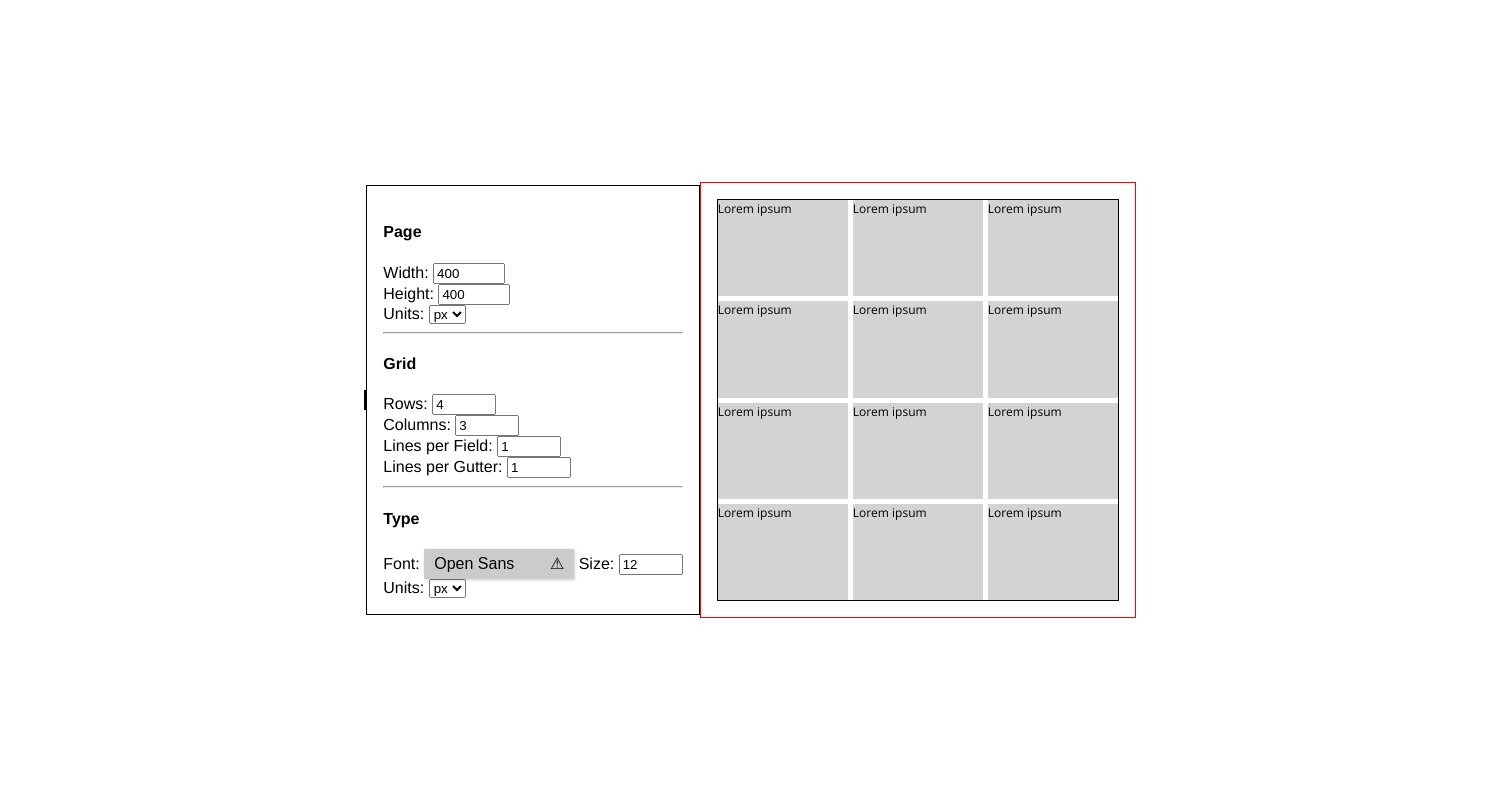
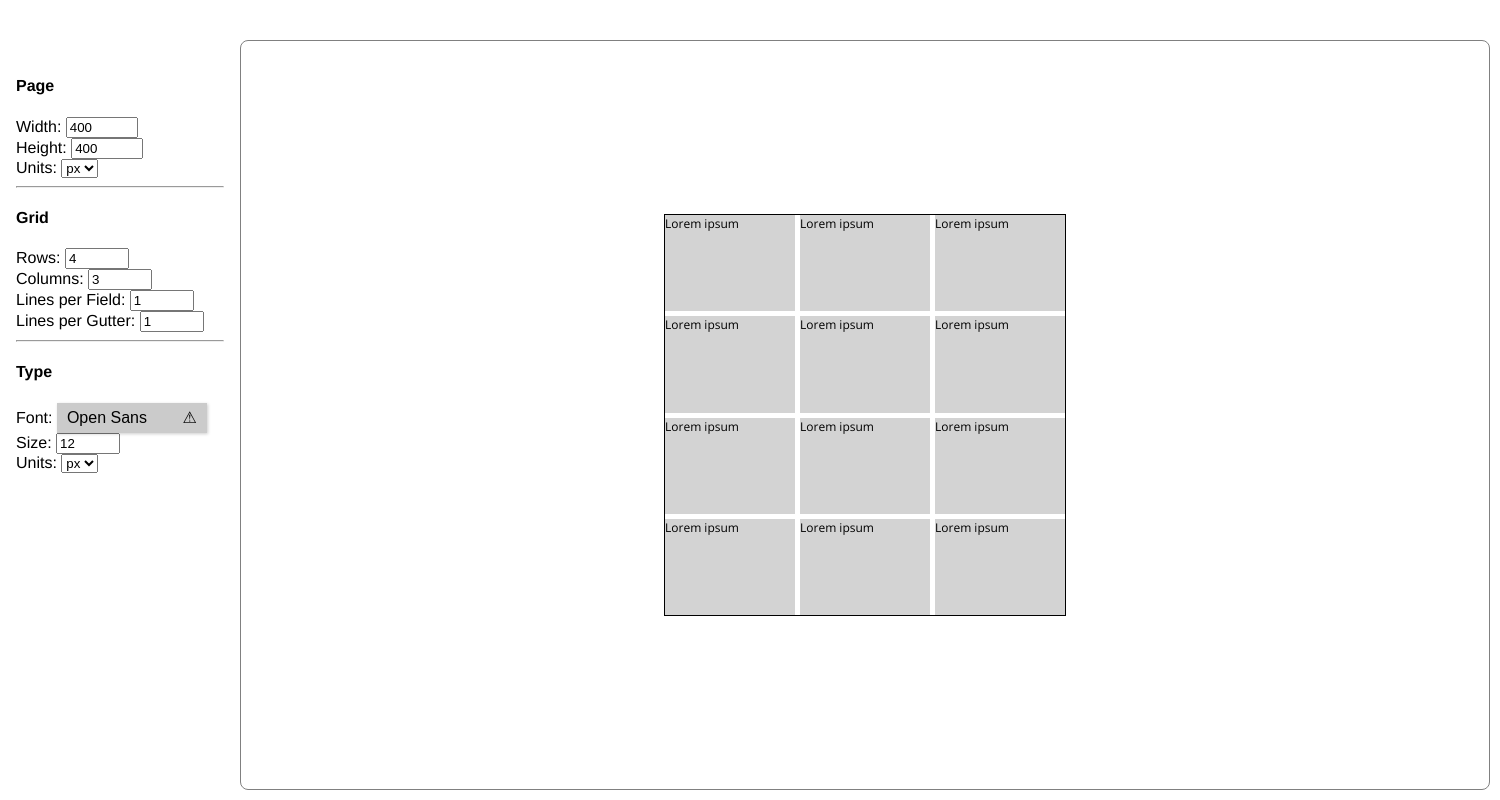
Before and after one commit to tynanpurdy/grids, an Electron app: page src/index.html in a window 1500 px wide. Drawn offline with nearby package versions, Linux system fonts and the light colour scheme; no server answers.

Commit message:
just a little makeup but not too much

```diff
--- a/src/index.css
+++ b/src/index.css
@@ -2,16 +2,28 @@ body, html {
   margin: 0;
   padding: 0;
   height: 100%;
+  box-sizing: border-box;
 }
 
 body {
-  display: flex;
+  /* padding-top: 0.5rem; */
+  display: grid;
   font-family: Helvetica, sans-serif;
-  justify-content: center;
-  align-items: center;
+  padding-right: 10px;
+  padding-bottom: 10px;
+  display: grid;
+  flex: 1;
+  height: 100vh;
+  grid-template-columns: 15rem auto;
+  grid-template-rows: 2.5rem auto;
+  grid-template-areas:
+    "header header"
+    "sidebar main";
+  /* justify-content: center;
+  align-items: center; */
 }
 
-.grid-container {
+/* .grid-container {
   display: grid;
   flex: 1;
   height: 100%;
@@ -20,25 +32,34 @@ body {
   grid-template-areas:
     "sidebar header"
     "sidebar main";
-}
+} */
 
 .header {
-  border: black solid 1px;
+  -webkit-app-region: drag;
   grid-area: header;
 }
 
 .sidebar {
+  -webkit-app-region: drag;
   padding: 1rem;
-  border: black solid 1px;
   grid-area: sidebar;
+  /* display: flex;
+  flex-direction: column;
+  gap: 1rem; */
+}
+
+/* interactables */
+input, select, #font-picker, button {
+  -webkit-app-region: no-drag;
 }
 
 .main {
   grid-area: main;
   display: flex;
   justify-content: center;
-  align-content: center;
-  border: red solid 1px;
+  align-items: center;
+  border: gray solid 1px;
+  border-radius: 8px;
   padding: 1rem;
   overflow: auto;
 }
```
